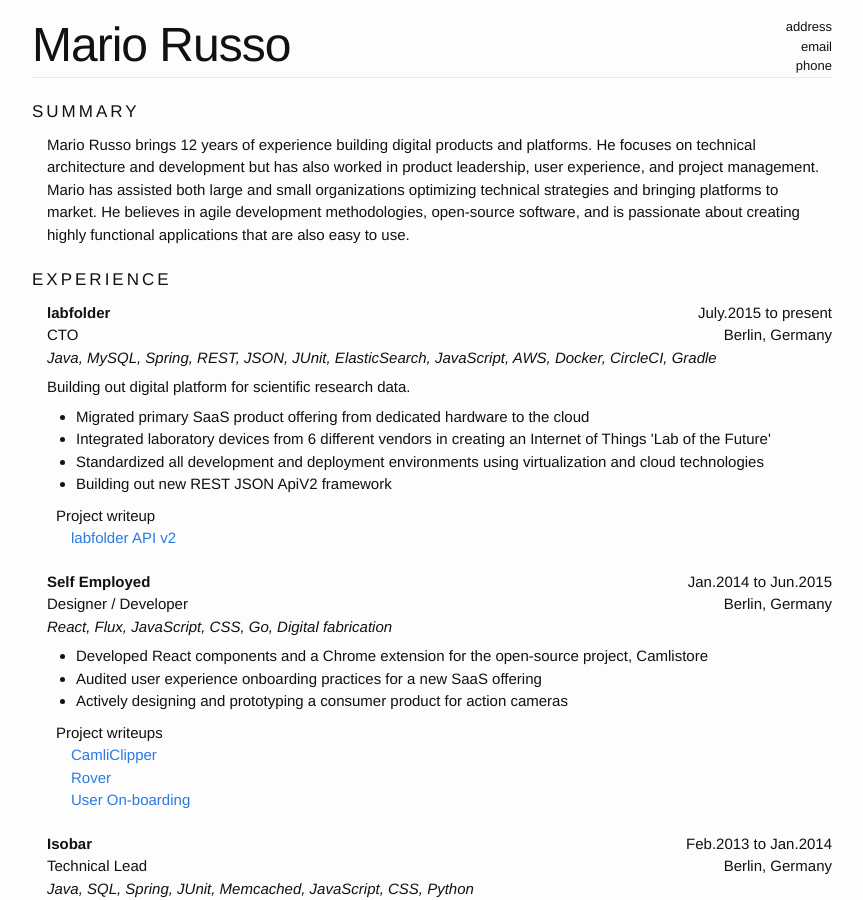
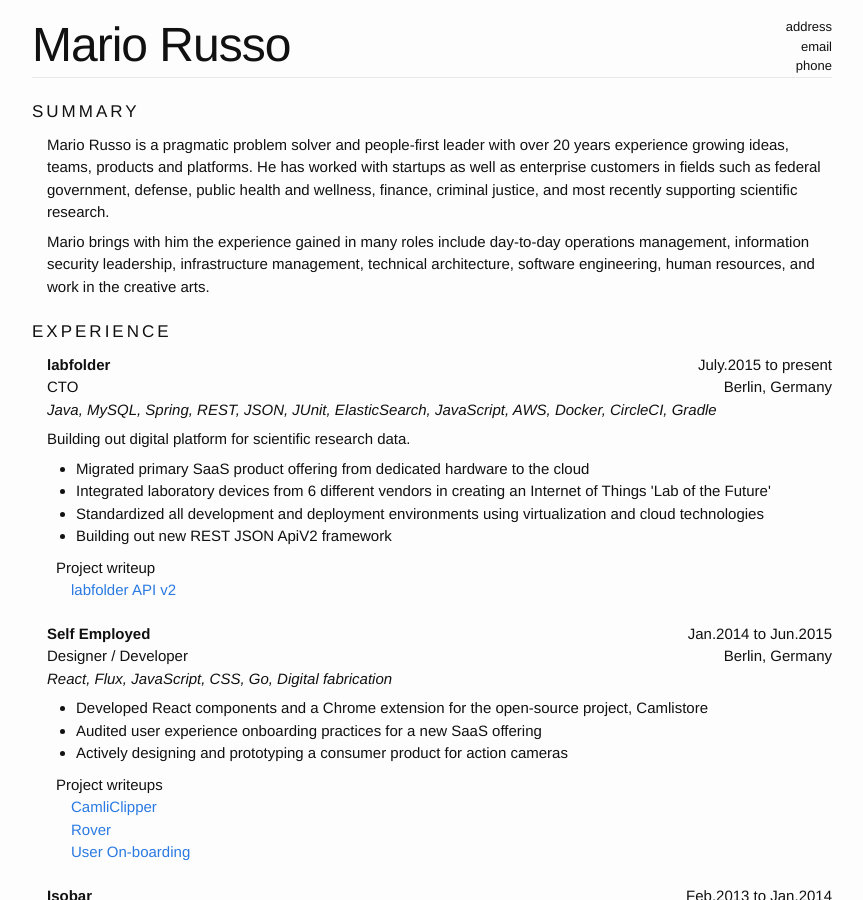
Before and after one commit to dotMR/cv, a Jekyll site: the page built from index.html, in a window 1280 px wide and 900 px high. Shown: the whole window, without its empty margins (208-1071 px from the left). Built offline with Jekyll 4.4.1, drawn with Linux system fonts in a browser that asks for light colours.

Commit message:
Changed Summary to multiple paragraphs

```diff
--- a/_data/resume.yml
+++ b/_data/resume.yml
@@ -3,7 +3,9 @@
 email: email
 phone: phone
 
-summary: "Mario Russo brings 12 years of experience building digital products and platforms. He focuses on technical architecture and development but has also worked in product leadership, user experience, and project management. Mario has assisted both large and small organizations optimizing technical strategies and bringing platforms to market. He believes in agile development methodologies, open-source software, and is passionate about creating highly functional applications that are also easy to use."
+blurb:
+  - paragraph: "Mario Russo is a pragmatic problem solver and people-first leader with over 20 years experience growing ideas, teams, products and platforms. He has worked with startups as well as enterprise customers in fields such as federal government, defense, public health and wellness, finance, criminal justice, and most recently supporting scientific research."
+  - paragraph: "Mario brings with him the experience gained in many roles include day-to-day operations management, information security leadership, infrastructure management, technical architecture, software engineering, human resources, and work in the creative arts."
 
 writeups:
  - &apiV2  # MUST match uid for anchor creation
--- a/_includes/cv-data.html
+++ b/_includes/cv-data.html
@@ -2,7 +2,9 @@
 <section>
   <h3>SUMMARY</h3>
   <section class="m-section-sub">
-    <p>{{ site.data.resume.summary }}</p>
+    {% for blurb in site.data.resume.blurb %}
+      <p>{{ blurb.paragraph }}</p>
+    {% endfor %}
   </section>
 </section>
 {% endif %}
```
